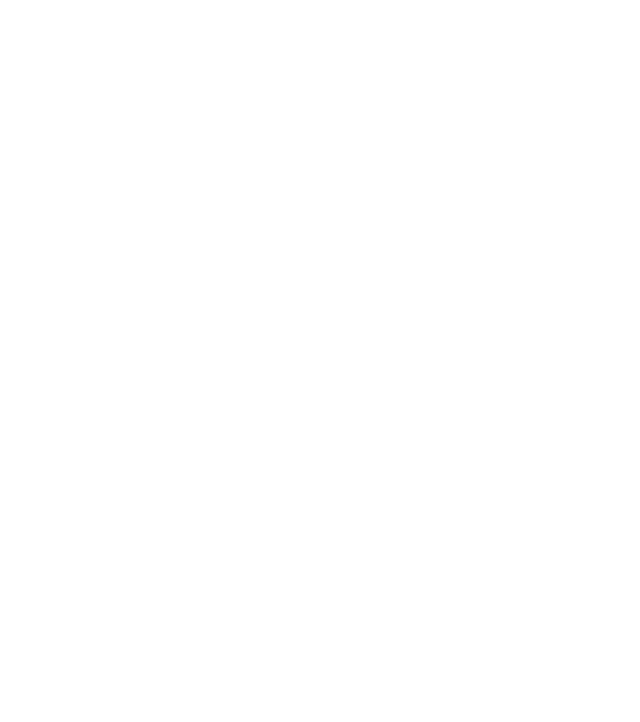
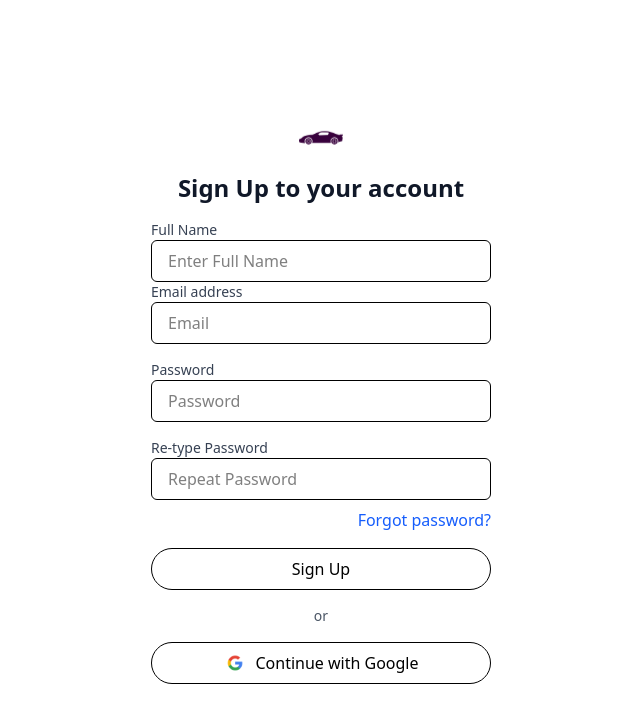
Before and after one commit to Mohiudin282/Auto-Hunt, a React (Vite) app in the folder frontend/: page /signup in a window 1280 px wide. Before the commit this address had no page. Shown: the top 722 px of the page, without its empty margins (319-959 px from the left). Built offline with nearby package versions, Linux system fonts and the light colour scheme.

Commit message:
login form enhanced , Sign up Added, inspection Booking Form added

```diff
--- a/frontend/src/App.tsx
+++ b/frontend/src/App.tsx
@@ -1,18 +1,23 @@
-//import { useState } from 'react'
 import { LandingPage } from './pages/LandingPage';
-import { SearchForm } from './pages/SearchForm';
+import { Dashboard } from './pages/Dashboard';
 import { InspectionForm } from './pages/InspectionForm';
-import { BrowserRouter, Routes, Route } from 'react-router-dom'
+import { BrowserRouter, Routes, Route } from 'react-router-dom';
+import { Login } from './components/modals/Login';
+
+import { Signup } from './components/modals/Signup';
+
 function App() {
   return (
     <BrowserRouter>
       <Routes>
         <Route path="/" element={<LandingPage />} />
-        <Route path="/search" element={<SearchForm />} />
+        <Route path="/dashboard" element={<Dashboard />} />
         <Route path="/inspection" element={<InspectionForm />} />
+        <Route path="/login" element={<Login />} />
+        <Route path="/signup" element={<Signup />} />
       </Routes>
     </BrowserRouter>
   );
 }
 
-export default App
+export default App;
--- a/frontend/src/components/modCards/CarsNearYou.tsx
+++ b/frontend/src/components/modCards/CarsNearYou.tsx
@@ -5,7 +5,7 @@
     return (
         <div className="flex justify-around items-center">
             <Card title="Cars near to you" className="bg-gray-700 text-white px-32 m-8 drop-shadow-xl hover:bg-gray-600">
-                <button onClick={() => navigate("/search")}>
+                <button onClick={() => navigate("/dashboard")}>
                     Cars near you
                 </button>
             </Card>
--- a/frontend/src/components/modals/Login.tsx
+++ b/frontend/src/components/modals/Login.tsx
@@ -1,13 +1,8 @@
-import { Modal } from "./Modal";
+export function Login() {
+    return (
 
-interface Prop {
-    onClose?: () => void;
-}
-
-export function Login({ onClose }: Prop) {
-    return (
-        <Modal onClose={onClose}>
-            <div className="bg-white p-8 rounded-lg w-[500px] max-w-[90%] h-max">
+        <div className="flex items-center justify-center min-h-screen">
+            <div className="bg-white p-20 rounded-lg w-[500px] max-w-[100%] h-max">
                 {/* Logo */}
                 <div className="flex justify-center mb-4">
                     <img src="/Logo1.svg" alt="Logo" className="h-10" />
@@ -30,9 +25,9 @@
                         <a href="#" className="text-blue-600 hover:underline">Forgot password?</a>
                     </div>
 
-                    <button className="w-full mt-4 bg-blue-600 text-white py-2 rounded-md hover:bg-blue-700 transition">
-                        Sign in
-                    </button>
+                    <button className="w-1/3 mt-4 bg-white-600 border text-black min-w-full py-2 rounded-4xl hover:bg-gray-200 transition">
+            Log In
+          </button>
                 </div>
 
                 {/* Footer */}
@@ -40,15 +35,16 @@
                     or continue with
                 </p>
                 <div className="flex items-center justify-between">
-                    <button className="w-1/3 mt-4 bg-blue-600 text-white py-2 rounded-md hover:bg-blue-700 transition">
-                        facebook
-                    </button>
-                    <button className="w-1/3 mt-4 bg-blue-600 text-white py-2 rounded-md hover:bg-blue-700 transition">
-                        google
-                    </button>
+                <button
+
+          className="realtive flex items-center justify-center gap-2 w-1/3 mt-4 bg-white-600 border text-black min-w-full py-2 rounded-4xl hover:bg-gray-200 transition">
+         <img src="/logos/Google.png" alt="Google Logo" className="h-6 w-6 justify-start" />
+         <span>Continue with Google</span>
+        </button>
                 </div>
             </div>
-        </Modal>
+            </div>
+
 
 
     );
--- /dev/null
+++ b/frontend/src/components/modals/Signup.tsx
@@ -0,0 +1,105 @@
+import { useState } from 'react';
+
+export function Signup() {
+  const [password, setPassword] = useState("");
+  const [confirmPassword, setConfirmPassword] = useState("");
+  const [passwordError, setPasswordError] = useState("");
+  const [confirmPasswordError, setConfirmPasswordError] = useState("");
+
+  const handlePasswordChange = (event: React.ChangeEvent<HTMLInputElement>) => {
+    setPassword(event.target.value);
+
+    // Check for password strength or criteria
+    if (event.target.value.length < 8) {
+      setPasswordError("Password must be at least 8 characters.");
+    } else {
+      setPasswordError("");
+    }
+  };
+
+  const handleConfirmPasswordChange = (event: React.ChangeEvent<HTMLInputElement>) => {
+    setConfirmPassword(event.target.value);
+
+    if (event.target.value !== password) {
+      setConfirmPasswordError("Passwords do not match.");
+    } else {
+      setConfirmPasswordError("");
+    }
+  };
+
+  return (
+    <div className="flex items-center justify-center min-h-screen">
+      <div className="bg-white p-20 rounded-lg w-[500px] max-w-[100%] h-max">
+        {/* Logo */}
+        <div className="flex justify-center mb-4">
+          <img src="/Logo1.svg" alt="Logo" className="h-10" />
+        </div>
+
+        {/* Title */}
+        <h2 className="text-2xl font-bold text-center text-gray-900">Sign Up to your account</h2>
+
+        {/* Form */}
+        <div className="mt-4">
+          <label className="block text-sm font-medium text-gray-700">Full Name</label>
+          <input
+            type="text"
+            placeholder="Enter Full Name"
+            className="w-full px-4 py-2 border rounded-md focus:outline-none focus:ring-2 focus:ring-blue-500"
+          />
+
+          <label className="block text-sm font-medium text-gray-700">Email address</label>
+          <input
+            type="email"
+            placeholder="Email"
+            className="w-full px-4 py-2 border rounded-md focus:outline-none focus:ring-2 focus:ring-blue-500"
+          />
+
+          <label className="block text-sm font-medium text-gray-700 mt-4">Password</label>
+          <input
+            type="password"
+            required
+            minLength={8}
+            placeholder="Password"
+            className="w-full px-4 py-2 border rounded-md focus:outline-none focus:ring-2 focus:ring-blue-500"
+            value={password}
+            onChange={handlePasswordChange} // Handle password change
+          />
+          {passwordError && <p className="text-red-500 text-sm">{passwordError}</p>} {/* Display password error */}
+
+          <label className="block text-sm font-medium text-gray-700 mt-4">Re-type Password</label>
+          <input
+            type="password"
+            placeholder="Repeat Password"
+            className="w-full px-4 py-2 border rounded-md focus:outline-none focus:ring-2 focus:ring-blue-500"
+            value={confirmPassword}
+            onChange={handleConfirmPasswordChange} // Handle confirm password change
+          />
+          {confirmPasswordError && <p className="text-red-500 text-sm">{confirmPasswordError}</p>} {/* Display confirm password error */}
+
+          <div className="flex justify-between items-center mt-2">
+            <span></span>
+            <a href="#" className="text-blue-600 hover:underline">Forgot password?</a>
+          </div>
+
+          <button className="w-1/3 mt-4 bg-white-600 border text-black min-w-full py-2 rounded-4xl hover:bg-gray-200 transition">
+            Sign Up
+          </button>
+        </div>
+
+        {/* Footer */}
+        <p className="text-center text-sm text-gray-600 mt-4">
+          or
+        </p>
+        <div className="flex items-center justify-between">
+
+          <button
+
+            className="realtive flex items-center justify-center gap-2 w-1/3 mt-4 bg-white-600 border text-black min-w-full py-2 rounded-4xl hover:bg-gray-200 transition">
+           <img src="/logos/Google.png" alt="Google Logo" className="h-6 w-6 justify-start" />
+           <span>Continue with Google</span>
+          </button>
+        </div>
+      </div>
+    </div>
+  );
+}
--- /dev/null
+++ b/frontend/src/pages/Dashboard.tsx
@@ -0,0 +1,28 @@
+export function Dashboard() {
+    return (
+        <div className="h-screen flex flex-col">
+            <div className="h-[400px] bg-white-100 flex flex-col items-center justify-center">
+
+                <div className="bg-gray-500 shadow-md flex gap-0">
+                <h1 className="text-3xl font-bold text-black text-center justify-center">
+                    Find Cars All Over The Platforms
+                </h1>
+                    <select className="flex-1 min-w-[150px] p-4 border ">
+                        <option disabled selected>Car Make</option>
+                    </select>
+                    <select className="flex-1 min-w-[150px] p-4 border ">
+                        <option disabled selected>Car Model</option>
+                    </select>
+                    <select className="flex-1 min-w-[150px] p-4 border ">
+                        <option disabled selected>Car Year</option>
+                    </select>
+                    <select className="flex-1 min-w-[150px] p-4 border ">
+                        <option disabled selected>City</option>
+                    </select>
+                </div>
+
+            </div>
+        </div>
+
+    );
+}
--- a/frontend/src/pages/InspectionForm.tsx
+++ b/frontend/src/pages/InspectionForm.tsx
@@ -1,5 +1,52 @@
+
 export function InspectionForm(){
-    return(
-        <p>Hey there! I'm inspection form.</p>
-    )
+    return (
+       //This is Outer Div with items center grey background
+       <div  className="min-h-screen bg-[#cfd9e7] flex justify-center p-6">
+         <h1 className="text-lg font-bold text-gray-800 mb-4">
+            FeelsOnWheels Logo
+          </h1>
+        {/* Inner Div with white background */}
+        <div className="flex items-center bg-[#cfd9e7] rounded-lg shadow-lg p-9 max-w-6xl w-full">
+        <div className= "md:w-1/2 md:text-left"> {/*Left side of div*/}
+        <img src="/images/inspection.png" alt="Car Inspection" className="w-full h-auto mb-4"/>
+        <h2 className="text-xl font-semibold text-blue-900">
+            FeelsOnWheels Inspection Service
+          </h2>
+        </div> {/*Left side div closed*/}
+        {/*Right Side Div*/}
+        <div className= "md:w-1/2 bg-[#f8fafc] p-6 rounded-lg shadow-md mt-6  md:ml-6"> {/*Right side Div*/}
+            <h3 className="text-lg font-bold text-gray-800 mb-4">
+            Schedule FeelsOnWheels Car Inspection
+          </h3>
+          <form className="space-y-3">
+          <select className="w-full border px-4 py-2 rounded">
+              <option value="" disabled selected>Select Location</option>
+              <option value="lahore">Lahore</option>
+              <option value="islamabad">Islamabad</option>
+              <option value="karachi">Karachi</option>
+            </select>
+            <select className="w-full border px-4 py-2 rounded">
+              <option value="" disabled selected>Select Car Type</option>
+              <option value="suv">SUV</option>
+              <option value="cuv">Crossover</option>
+              <option value="sedan">Sedan</option>
+              <option value="hatchback">Hatchback</option>
+            </select>
+            <input className="w-full border px-4 py-2 rounded" placeholder="Enter Car Model Year" />
+            <input className="w-full border px-4 py-2 rounded" placeholder="Enter Full Address" />
+            <input className="w-full border px-4 py-2 rounded" placeholder="Enter Full Name" />
+            <input className="w-full border px-4 py-2 rounded" placeholder="Enter Your Phone" />
+
+            <button className="w-full bg-blue-900 text-white py-2 rounded hover:bg-blue-800 transition">
+              Submit
+            </button>
+          </form>
+
+            </div>  {/*Closing Right side div*/}
+        </div>
+
+        </div>
+
+    );
 }
--- a/frontend/src/pages/LandingPage.tsx
+++ b/frontend/src/pages/LandingPage.tsx
@@ -1,12 +1,13 @@
-import { Nav } from '../components/Nav'
+
 import { MainSection } from '../components/MainSection'
 import { About } from '../components/About';
 import { CarsNearYou } from '../components/modCards/CarsNearYou';
+import { Nav } from '../components/Nav';
 //import { InspectionBooking } from '../components/modCards/InspectionBooking';
 export function LandingPage(){
     return(
         <>
-        <Nav/>
+        <Nav />
         <MainSection />
         <CarsNearYou/>
 
--- a/frontend/src/pages/SearchForm.tsx
+++ /dev/null
@@ -1,9 +0,0 @@
-import { Card } from "../components/Card";
-import { useNavigate } from "react-router-dom";
-export function SearchForm(){
-    return(
-        <Card title="This is for debugging.">
-            <p>Hey there! what are you doing.</p>
-        </Card>
-    );
-}
```
Also changed, not shown: frontend/src/components/Nav.tsx (+16 -12 lines), frontend/public/images/inspection.png (added), frontend/public/logos/Google.png (added).
